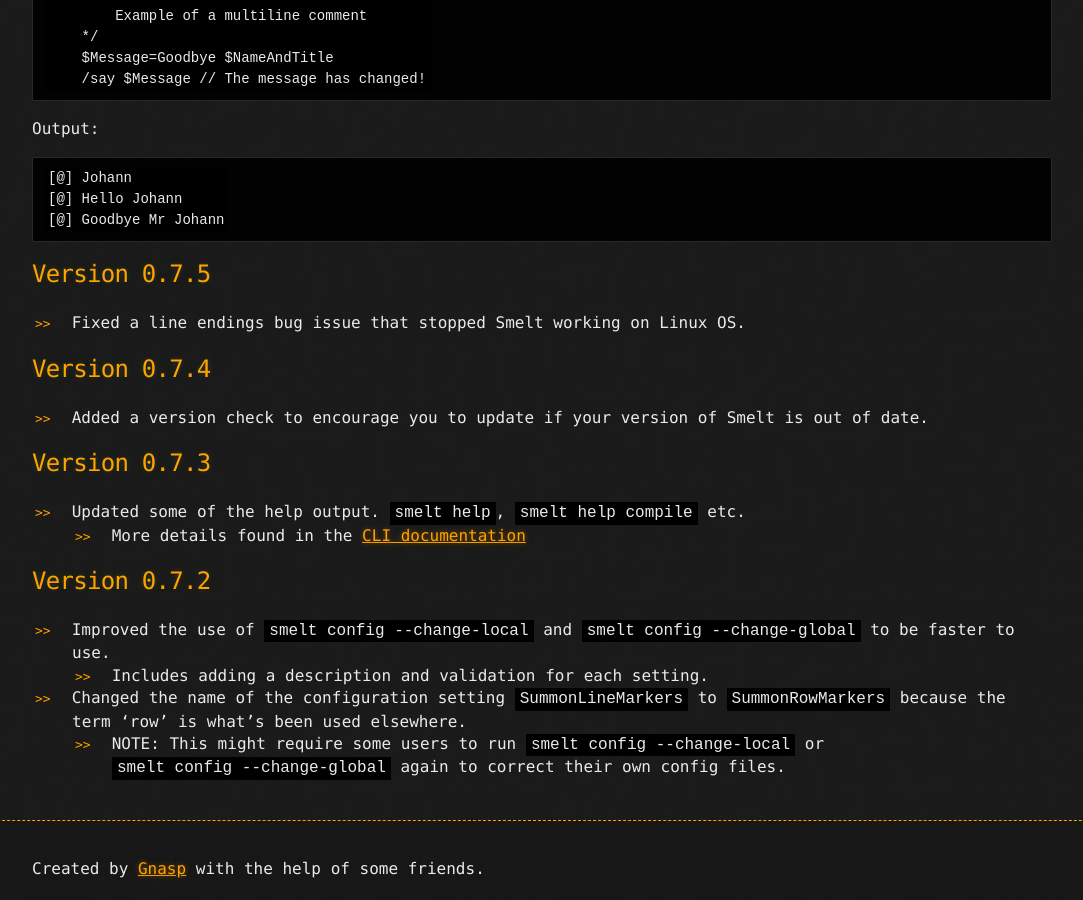
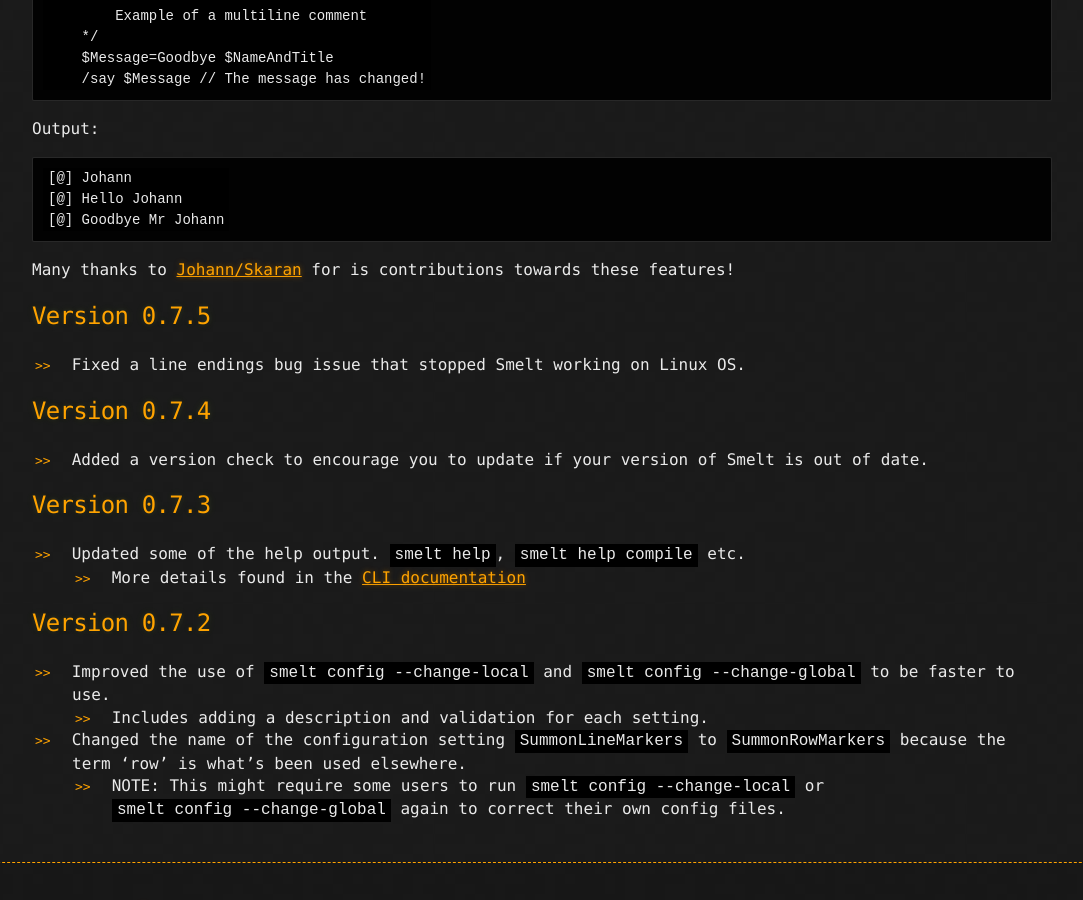
Before and after one commit to GnaspGames/Smelt, a Jekyll site: the page built from changenotes.md, in a window 1280 px wide and 900 px high, scrolled down 993 px. Shown: the whole window, without its empty margins (98-1181 px from the left). Built offline with Jekyll 4.4.1, drawn with Linux system fonts in a browser that asks for light colours.

Commit message:
Add link to https://twitter.com/SkaranYT

```diff
--- a/changenotes.md
+++ b/changenotes.md
@@ -47,6 +47,9 @@
     [@] Hello Johann
     [@] Goodbye Mr Johann
 
+
+Many thanks to [Johann/Skaran](https://twitter.com/SkaranYT) for is contributions towards these features!
+
 Version 0.7.5
 -------------
 
```
